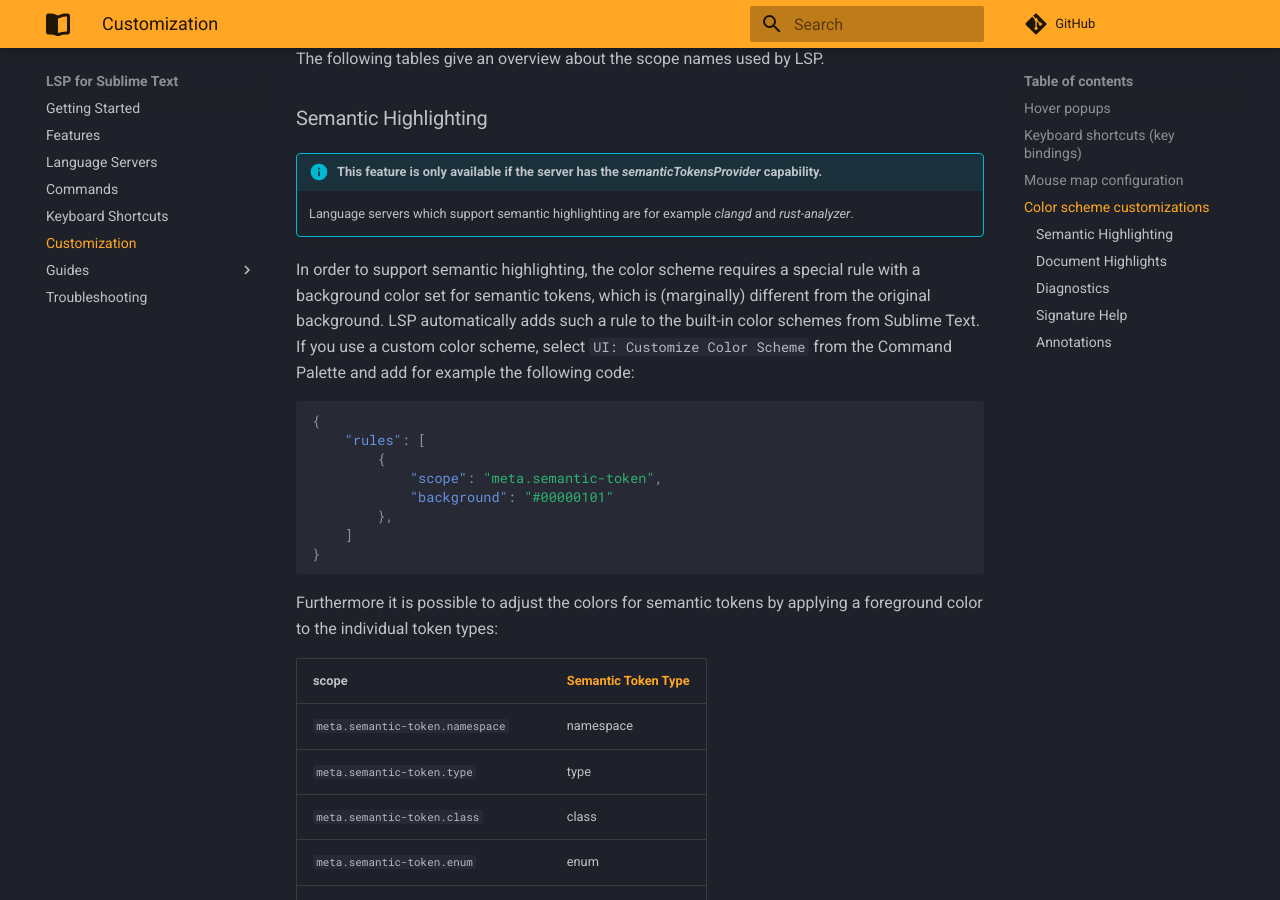
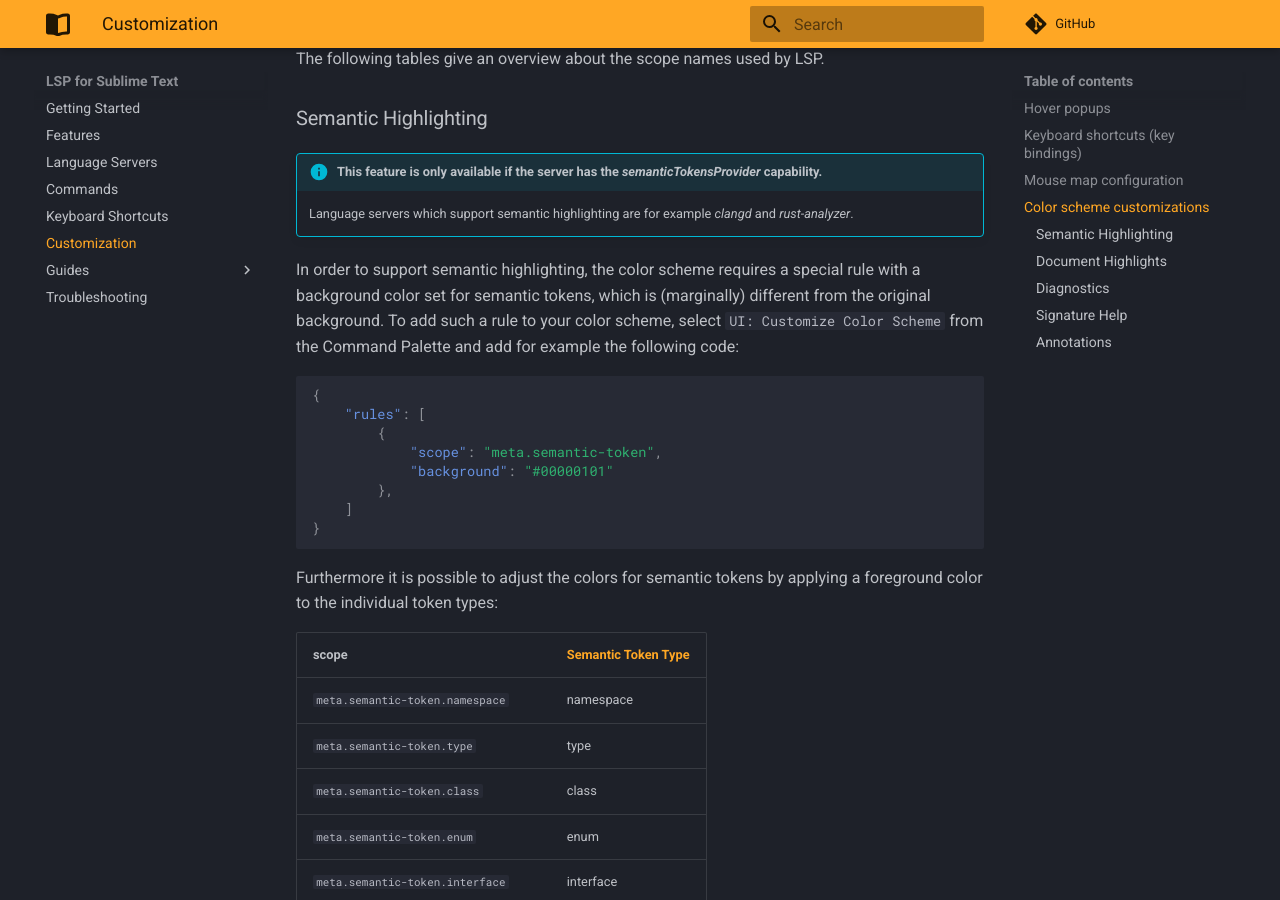
Before and after one commit to sublimelsp/LSP, an MkDocs documentation site: the page built from docs/src/customization.md, in a window 1280 px wide and 900 px high, scrolled down 2074 px. Built offline with MkDocs 1.6.1 and Material for MkDocs 9.7.7, drawn with Linux system fonts in a browser that asks for light colours; comment, search, counter and statistics services are not loaded.

Commit message:
Revert "Add required rule for semantic highlighting to the default color schemes"
This reverts commit 2aadb1a97089bfc099c5ed1b5e51fc5d53c6cdd9.

````diff
--- a/docs/src/customization.md
+++ b/docs/src/customization.md
@@ -80,8 +80,7 @@ The following tables give an overview about the scope names used by LSP.
     Language servers which support semantic highlighting are for example *clangd* and *rust-analyzer*.
 
 In order to support semantic highlighting, the color scheme requires a special rule with a background color set for semantic tokens, which is (marginally) different from the original background.
-LSP automatically adds such a rule to the built-in color schemes from Sublime Text.
-If you use a custom color scheme, select `UI: Customize Color Scheme` from the Command Palette and add for example the following code:
+To add such a rule to your color scheme, select `UI: Customize Color Scheme` from the Command Palette and add for example the following code:
 
 ```json
 {
````
Also changed, not shown: 6 other files.
